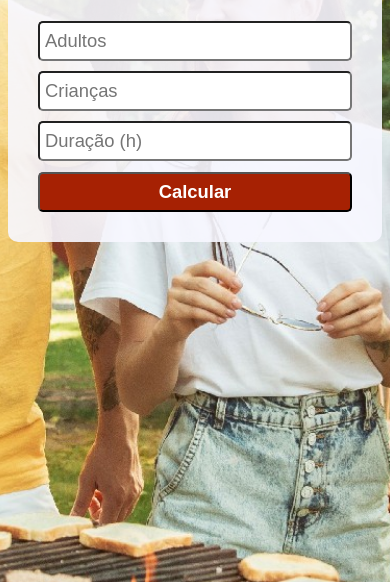
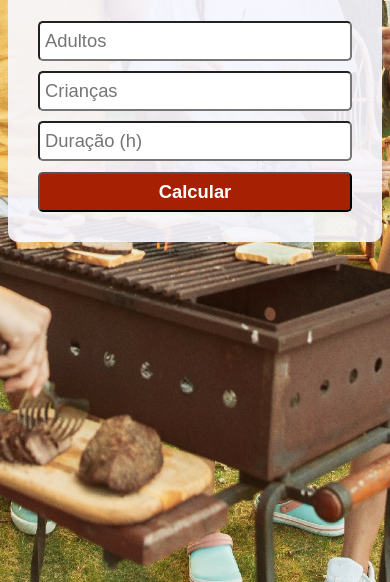
Before and after one commit to rafadtsilva/Churras, a plain HTML site: page index.html in a window 390 px wide. Shown: the part 262-844 px from the top of the page. Drawn offline with Linux system fonts and the light colour scheme.

Commit message:
fase 3.4: alteração de tamanho de fundo para celular

```diff
--- a/style.css
+++ b/style.css
@@ -63,4 +63,8 @@ p {
     p {
         font-size: 7vw;
     }
+    body {
+        background-size: 1500px;
+    }
+
   }
```
